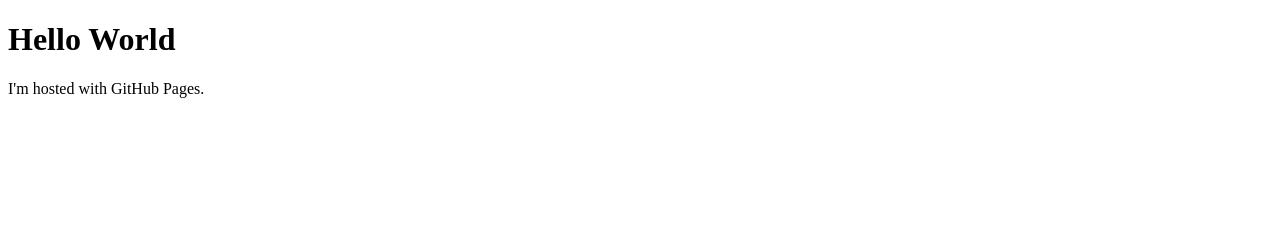
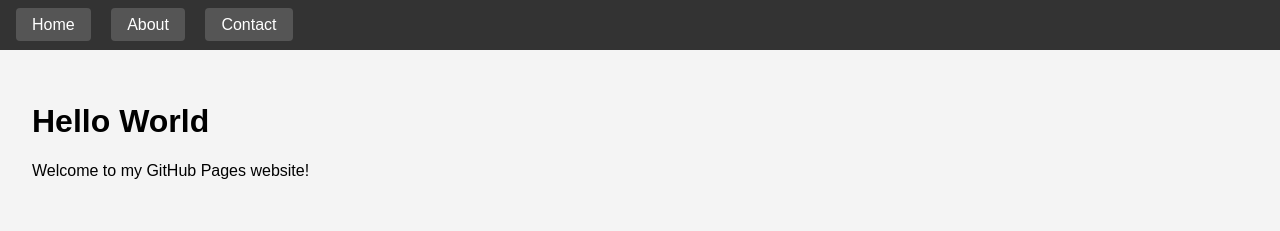
Before and after one commit to Jacotor/Jacotor.github.io, a plain HTML site: page index.html in a window 1280 px wide. Drawn offline with Linux system fonts and the light colour scheme.

Commit message:
Basic website layout

```diff
--- a/index.html
+++ b/index.html
@@ -1,7 +1,48 @@
 <!DOCTYPE html>
-<html>
+<html lang="en">
+<head>
+  <meta charset="UTF-8">
+  <meta name="viewport" content="width=device-width, initial-scale=1.0">
+  <title>My GitHub Pages Site</title>
+  <style>
+    body {
+      font-family: Arial, sans-serif;
+      margin: 0;
+      padding: 0;
+      background-color: #f4f4f4;
+    }
+    nav {
+      background-color: #333;
+      padding: 1em;
+    }
+    nav a {
+      color: white;
+      text-decoration: none;
+      padding: 0.5em 1em;
+      margin-right: 1em;
+      background-color: #555;
+      border-radius: 4px;
+    }
+    nav a:hover {
+      background-color: #777;
+    }
+    .content {
+      padding: 2em;
+    }
+  </style>
+</head>
 <body>
-<h1>Hello World</h1>
-<p>I'm hosted with GitHub Pages.</p>
+
+  <nav>
+    <a href="index.html">Home</a>
+    <a href="about.html">About</a>
+    <a href="contact.html">Contact</a>
+  </nav>
+
+  <div class="content">
+    <h1>Hello World</h1>
+    <p>Welcome to my GitHub Pages website!</p>
+  </div>
+
 </body>
 </html>
--- /dev/null
+++ b/style.css
@@ -0,0 +1,28 @@
+body {
+    font-family: Arial, sans-serif;
+    margin: 0;
+    padding: 0;
+    background-color: #f4f4f4;
+  }
+
+  nav {
+    background-color: #333;
+    padding: 1em;
+  }
+
+  nav a {
+    color: white;
+    text-decoration: none;
+    padding: 0.5em 1em;
+    margin-right: 1em;
+    background-color: #555;
+    border-radius: 4px;
+  }
+
+  nav a:hover {
+    background-color: #777;
+  }
+
+  .content {
+    padding: 2em;
+  }
```
Also changed, not shown: about.html (added, +23 -0 lines), contact.html (added, +23 -0 lines).
